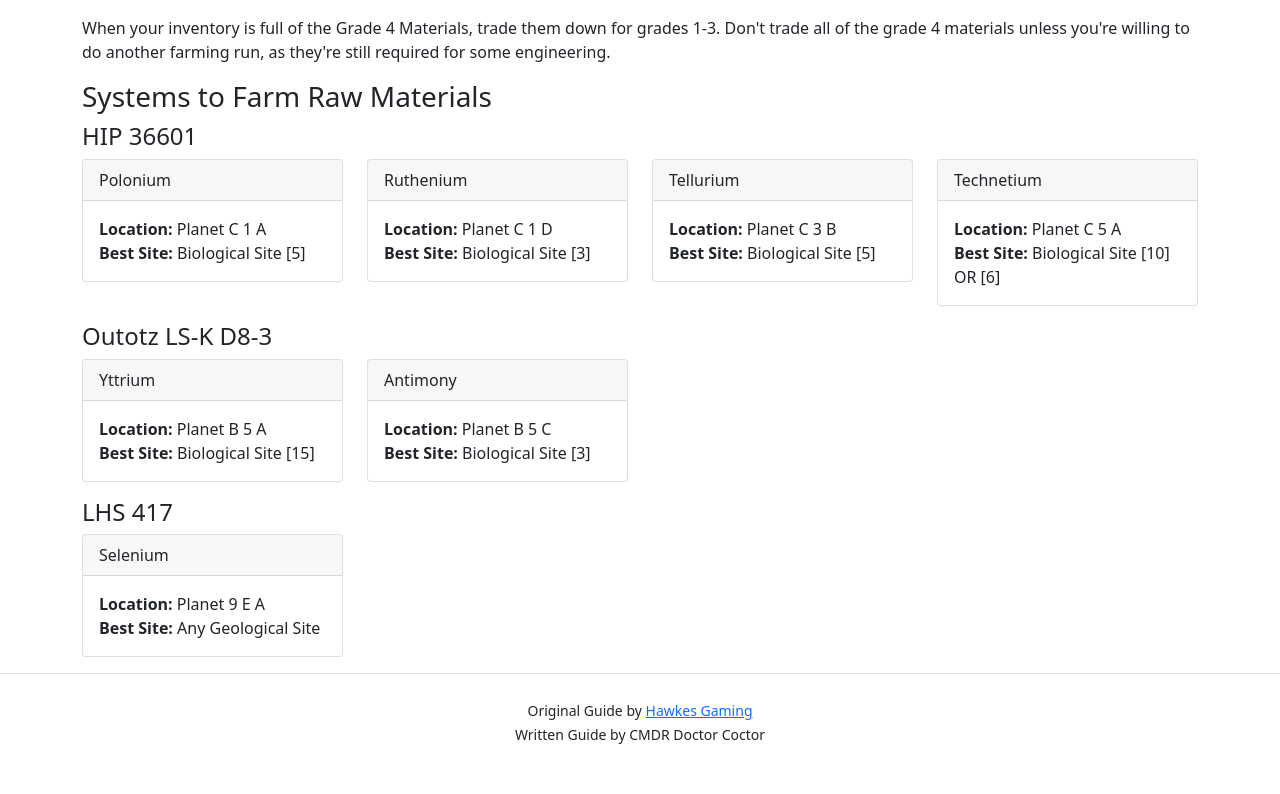
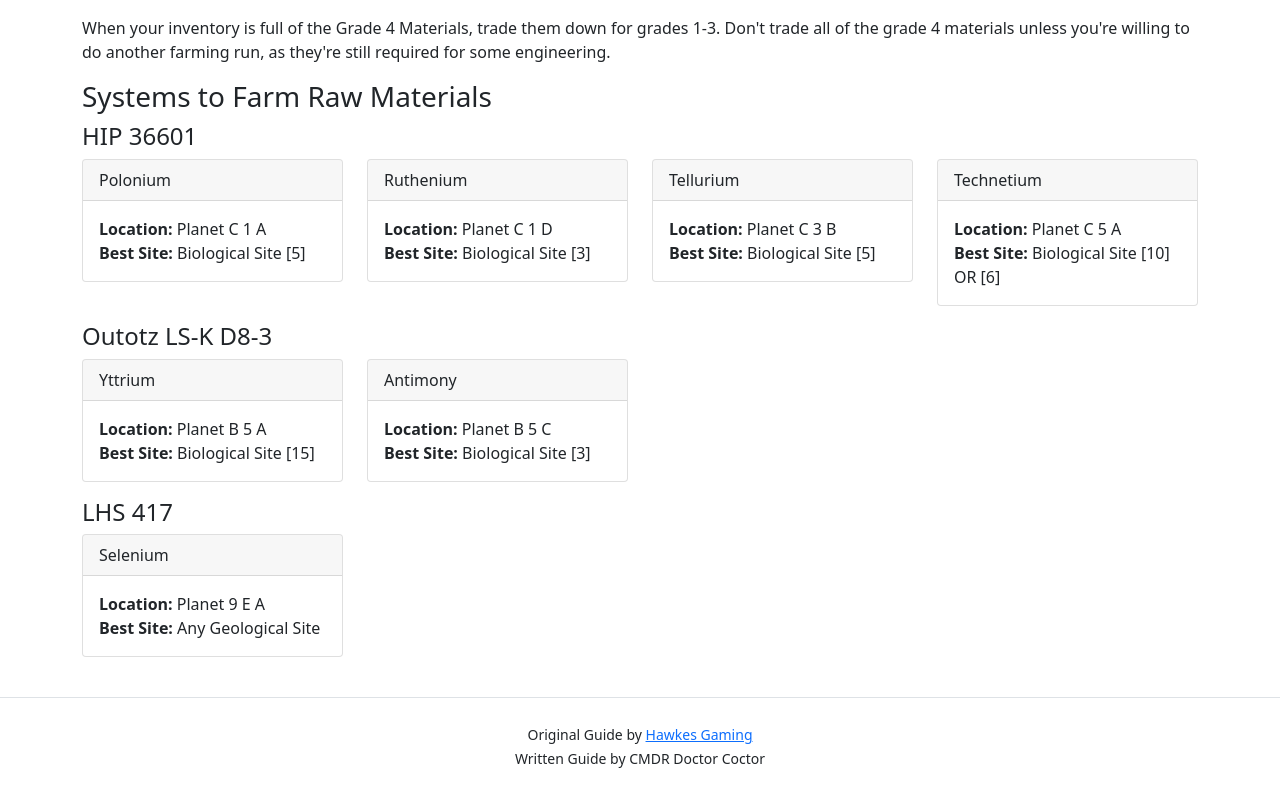
Before and after one commit to jtrenaud1s/EDMats, a React (Create React App) app: page /EDMats/raw in a window 1280 px wide. Shown: the part 816-1610 px from the top of the page. Before the commit the page ends 1586 px from the top, so only its background shows below. Built offline with nearby package versions, Linux system fonts and the light colour scheme.

Commit message:
footer margin top

```diff
--- a/src/layout/Footer.tsx
+++ b/src/layout/Footer.tsx
@@ -2,7 +2,7 @@ import React from 'react'
 
 const Footer = () => {
   return (
-    <div className="text-center py-4 w-100 border-top">
+    <div className="text-center py-4 mt-4 w-100 border-top">
       <small>
         Original Guide by{" "}
         <a href="https://www.youtube.com/watch?v=iHl-SsKQfe4" target="_blank" rel="noreferrer">Hawkes Gaming</a>
```
